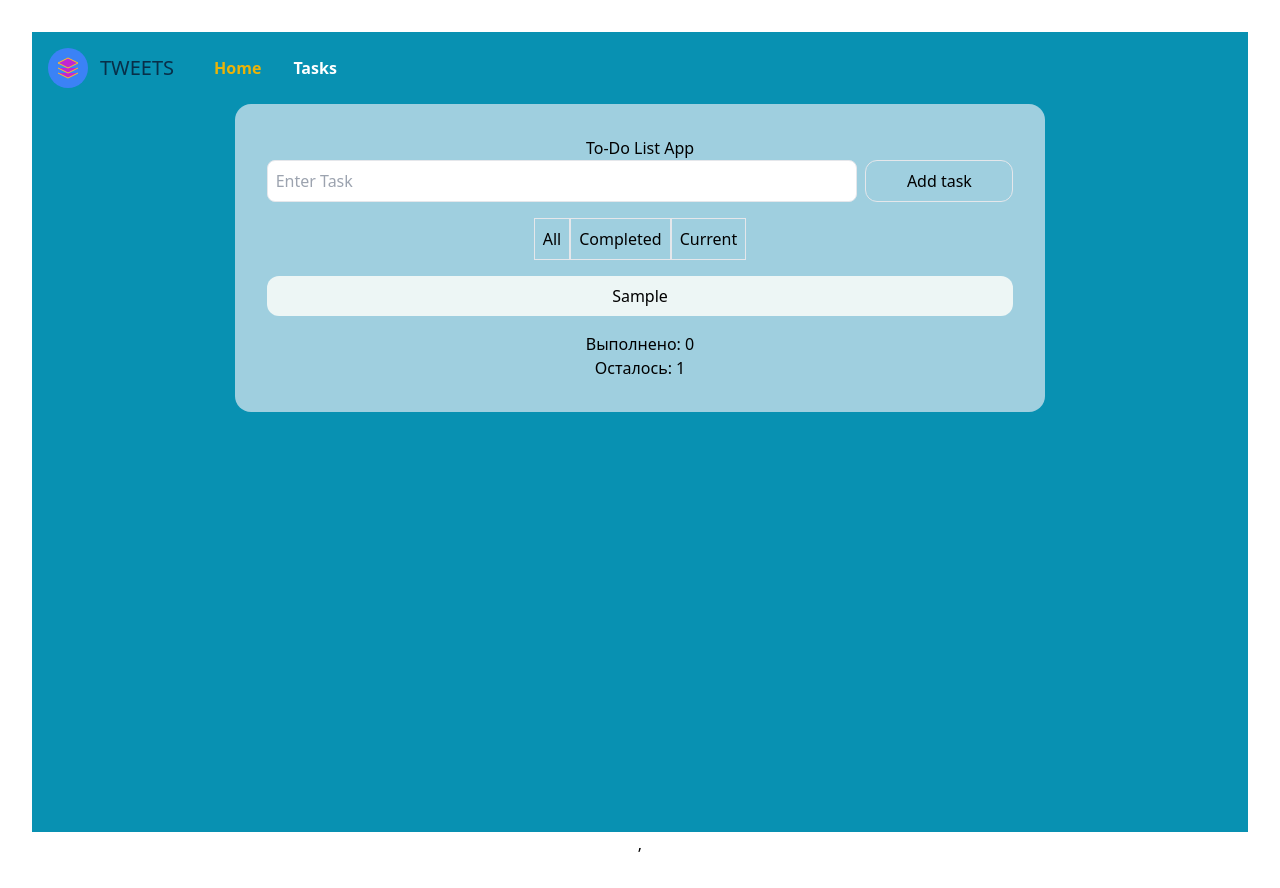
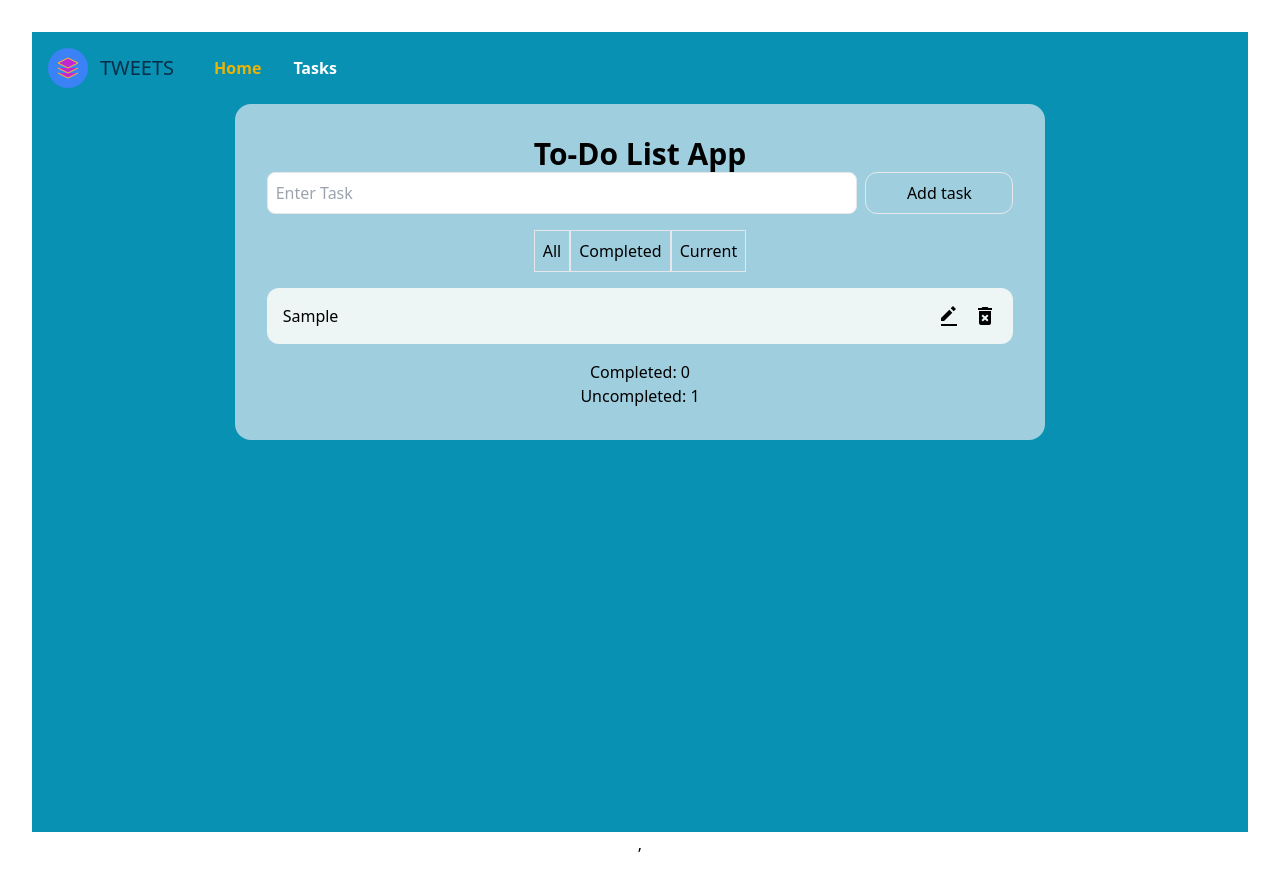
Before and after one commit to AleksandrSherehkov/test-to-do-list, a React (Vite) app: page /tasks in a window 1280 px wide. Both pictures are taken after typing "Sample" into the empty fields and a click on the button "Add task". Built offline with nearby package versions, Linux system fonts and the light colour scheme.

Commit message:
update refactoiring modules code

```diff
--- a/package.json
+++ b/package.json
@@ -13,6 +13,7 @@
     "@reduxjs/toolkit": "^2.2.1",
     "react": "^18.2.0",
     "react-dom": "^18.2.0",
+    "react-icons": "^5.0.1",
     "react-redux": "^9.1.0",
     "react-router-dom": "^6.22.2"
   },
--- /dev/null
+++ b/src/components/TaskFilter/TaskFilter.tsx
@@ -0,0 +1,15 @@
+
+
+type Props = {
+  setFilter: (filter: string) => void
+}
+
+export const TaskFilter: React.FC<Props> = ({ setFilter }) => {
+  return (
+    <div className="filters mb-4">
+      <button onClick={() => setFilter('all')} className="border p-2">All</button>
+      <button onClick={() => setFilter('completed')} className="border p-2">Completed</button>
+      <button onClick={() => setFilter('current')} className="border p-2">Current</button>
+    </div>
+  )
+}
--- /dev/null
+++ b/src/components/TaskForm/TaskForm.tsx
@@ -0,0 +1,30 @@
+import  { useState } from 'react'
+
+interface TaskFormProps {
+  onAddTask: (taskName: string) => void
+}
+
+export const TaskForm = ({ onAddTask }: TaskFormProps): JSX.Element => {
+  const [input, setInput] = useState('')
+
+  const handleSubmit = (e: React.FormEvent): void => {
+    e.preventDefault()
+    if (input.trim() && input.length <= 20) {
+      onAddTask(input)
+      setInput('')
+    }
+  }
+
+  return (
+    <form onSubmit={handleSubmit} className="flex gap-2 mb-4 w-full">
+      <input
+        type="text"
+        placeholder="Enter Task"
+        value={input}
+        onChange={(e) => setInput(e.target.value)}
+        className="w-4/5 border p-2 rounded-lg"
+      />
+      <button type="submit" className="w-1/5 border p-2 rounded-xl">Add task</button>
+    </form>
+  )
+}
--- /dev/null
+++ b/src/components/TaskList/TaskList.tsx
@@ -0,0 +1,29 @@
+import React from 'react'
+import { TaskListItem } from '../TaskListItem/TaskListItem'
+import { Task } from '../../utils/definitions'
+
+
+
+
+interface TaskListProps {
+  tasks: Task[]
+  toggleTask: (id: string) => void
+  editTask: (id: string) => void
+  deleteTask: (id: string) => void
+}
+
+export const TaskList: React.FC<TaskListProps> = ({ tasks, toggleTask, editTask, deleteTask }) => {
+  return (
+    <ul className='flex flex-col gap-y-3'>
+      {tasks.map(task =>
+        <TaskListItem
+          key={task.id}
+          task={task}
+          toggleTask={toggleTask}
+          editTask={editTask}
+          deleteTask={deleteTask}
+        />
+      )}
+    </ul>
+  )
+}
--- /dev/null
+++ b/src/components/TaskListItem/TaskListItem.tsx
@@ -0,0 +1,28 @@
+
+import { MdDeleteForever } from "react-icons/md"
+import { BiSolidEditAlt } from "react-icons/bi"
+
+interface TaskListItemProps {
+  task: {
+    id: string
+    name: string
+    completed: boolean
+  }
+  toggleTask: (id: string) => void
+  editTask: (id: string) => void
+  deleteTask: (id: string) => void
+}
+
+export const TaskListItem: React.FC<TaskListItemProps> = ({ task, toggleTask, editTask, deleteTask }) => {
+  return (
+    <li className='flex justify-between items-center p-4 rounded-xl bg-[#EDF6F5]'>
+      <span onClick={() => toggleTask(task.id)} className={`cursor-pointer ${task.completed ? 'line-through' : ''}`}>
+        {task.name}
+      </span>
+      <div className='flex gap-3'>
+        <button onClick={() => editTask(task.id)} ><BiSolidEditAlt size={24}/></button>
+        <button onClick={() => deleteTask(task.id)}><MdDeleteForever size={24} /></button>
+      </div>
+    </li>
+  )
+}
--- a/src/components/TitlePage/TitlePage.tsx
+++ b/src/components/TitlePage/TitlePage.tsx
@@ -6,6 +6,6 @@ interface TitlePageProps {
 
 export const TitlePage:FC<TitlePageProps> = ({title}) => {
   return (
-    <h1>{title}</h1>
+    <h1 className="text-3xl font-bold">{title}</h1>
   )
 }
--- a/src/components/ToDoList/ToDoList.tsx
+++ b/src/components/ToDoList/ToDoList.tsx
@@ -1,15 +1,23 @@
 import React, { useState } from 'react'
 import { useAppDispatch, useAppSelector } from '../../hooks'
-import { addTask, toggleTask } from '../../redux/task/tasksSlice'
+import { addTask, deleteTask, editTask, toggleTask } from '../../redux/task/tasksSlice'
 import { TitlePage } from '../TitlePage/TitlePage'
+import { TaskForm } from '../TaskForm/TaskForm'
+import { TaskFilter } from '../TaskFilter/TaskFilter'
+import { TaskList } from '../TaskList/TaskList'
 
 
 
 export const ToDoList = (): JSX.Element => {
-  const [input, setInput] = useState('')
+
   const [filter, setFilter] = useState('all')
   const dispatch = useAppDispatch()
   const tasks = useAppSelector(state => state.tasks.tasks)
+
+
+  const handleAddTask = (taskName: string): void => {
+    dispatch(addTask({ name: taskName }))
+  }
 
   const filteredTasks = tasks.filter(task => {
     if (filter === 'completed') return task.completed
@@ -17,42 +25,29 @@ export const ToDoList = (): JSX.Element => {
     return true
   })
 
-  const handleSubmit = (e: React.FormEvent):void => {
-    e.preventDefault()
-    if (input.trim() && input.length <= 20) {
-      dispatch(addTask({ name: input }))
-      setInput('')
+
+
+  const handleEdit = (id: string): void => {
+    const newName = prompt('Редактировать задачу:')
+    if (newName) {
+      dispatch(editTask({ id, name: newName }))
     }
   }
 
   return (
     <div className="mx-auto flex flex-col  w-2/3 p-8 rounded-2xl bg-[#9FCFDF]">
       <TitlePage title="To-Do List App" />
-      <form onSubmit={handleSubmit} className="flex gap-2 mb-4 w-full">
-        <input
-          type="text"
-          placeholder='Enter Task'
-          value={input}
-          onChange={(e) => setInput(e.target.value)}
-          className="w-4/5 border p-2 rounded-lg"
-        />
-        <button type="submit" className="w-1/5 border p-2 rounded-xl">Add task</button>
-      </form>
-      <div className="filters mb-4">
-        <button onClick={() => setFilter('all')} className="border p-2">All</button>
-        <button onClick={() => setFilter('completed')} className="border p-2">Сompleted</button>
-        <button onClick={() => setFilter('current')} className="border p-2">Current</button>
-      </div>
-      <ul className='flex flex-col gap-y-3'>
-        {filteredTasks.map(task =>
-          <li key={task.id} onClick={() => dispatch(toggleTask({ id: task.id }))} className={`cursor-pointer p-2 rounded-xl bg-[#EDF6F5] ${task.completed ? 'line-through' : ''}`}>
-            {task.name}
-          </li>
-        )}
-      </ul>
+      <TaskForm onAddTask={handleAddTask} />
+      <TaskFilter setFilter={setFilter} />
+      <TaskList
+        tasks={filteredTasks}
+        toggleTask={(id: string) => dispatch(toggleTask({ id }))}
+        editTask={handleEdit}
+        deleteTask={(id: string) => dispatch(deleteTask({ id }))}
+      />
       <div className="mt-4">
-        <p>Выполнено: {tasks.filter(task => task.completed).length}</p>
-        <p>Осталось: {tasks.filter(task => !task.completed).length}</p>
+        <p>Сompleted: {tasks.filter(task => task.completed).length}</p>
+        <p>Uncompleted: {tasks.filter(task => !task.completed).length}</p>
       </div>
     </div>
   )
--- a/src/redux/task/tasksSlice.ts
+++ b/src/redux/task/tasksSlice.ts
@@ -1,16 +1,9 @@
 
 import { PayloadAction, createSlice } from "@reduxjs/toolkit"
+import { TasksState } from "../../utils/definitions"
 
 
-interface Task {
-  id: string
-  name: string
-  completed: boolean
-}
 
-interface TasksState {
-  tasks: Task[]
-}
 
 const initialState: TasksState = {
   tasks: [],
@@ -34,9 +27,18 @@ const tasksSlice = createSlice({
         task.completed = !task.completed
       }
     },
+    deleteTask: (state, action: PayloadAction<{ id: string }>) => {
+      state.tasks = state.tasks.filter(task => task.id !== action.payload.id)
+    },
+    editTask: (state, action: PayloadAction<{ id: string, name: string }>) => {
+      const task = state.tasks.find(task => task.id === action.payload.id)
+      if (task) {
+        task.name = action.payload.name
+      }
+    },
   },
 })
 
-export const { addTask, toggleTask } = tasksSlice.actions
+export const { addTask, toggleTask, deleteTask, editTask } = tasksSlice.actions
 
 export default tasksSlice.reducer
--- /dev/null
+++ b/src/utils/definitions.ts
@@ -0,0 +1,9 @@
+export interface Task {
+  id: string
+  name: string
+  completed: boolean
+}
+
+export interface TasksState {
+  tasks: Task[]
+}
```
Also changed, not shown: 1 other file (tests, documents, lock files or other folders).
